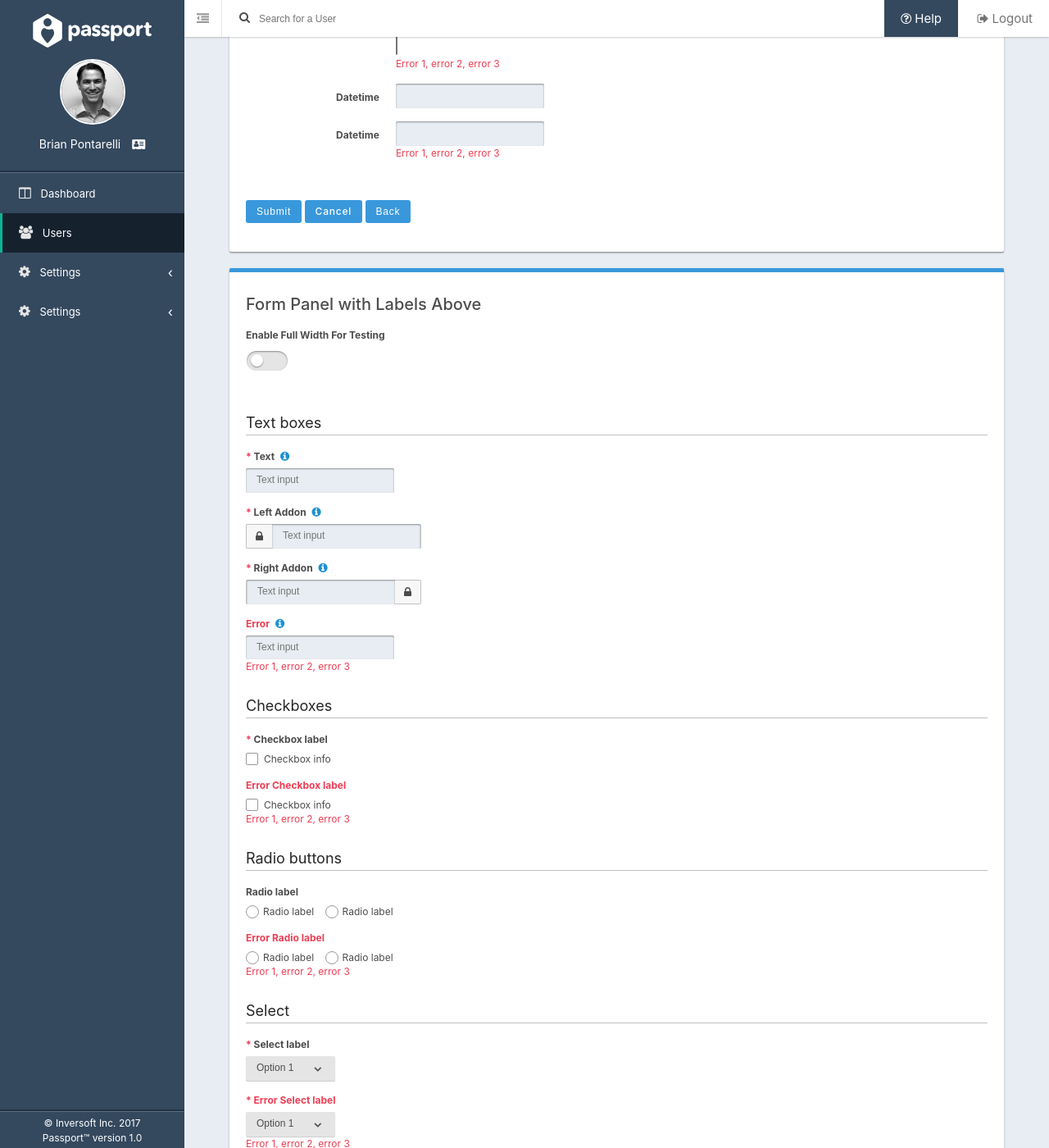
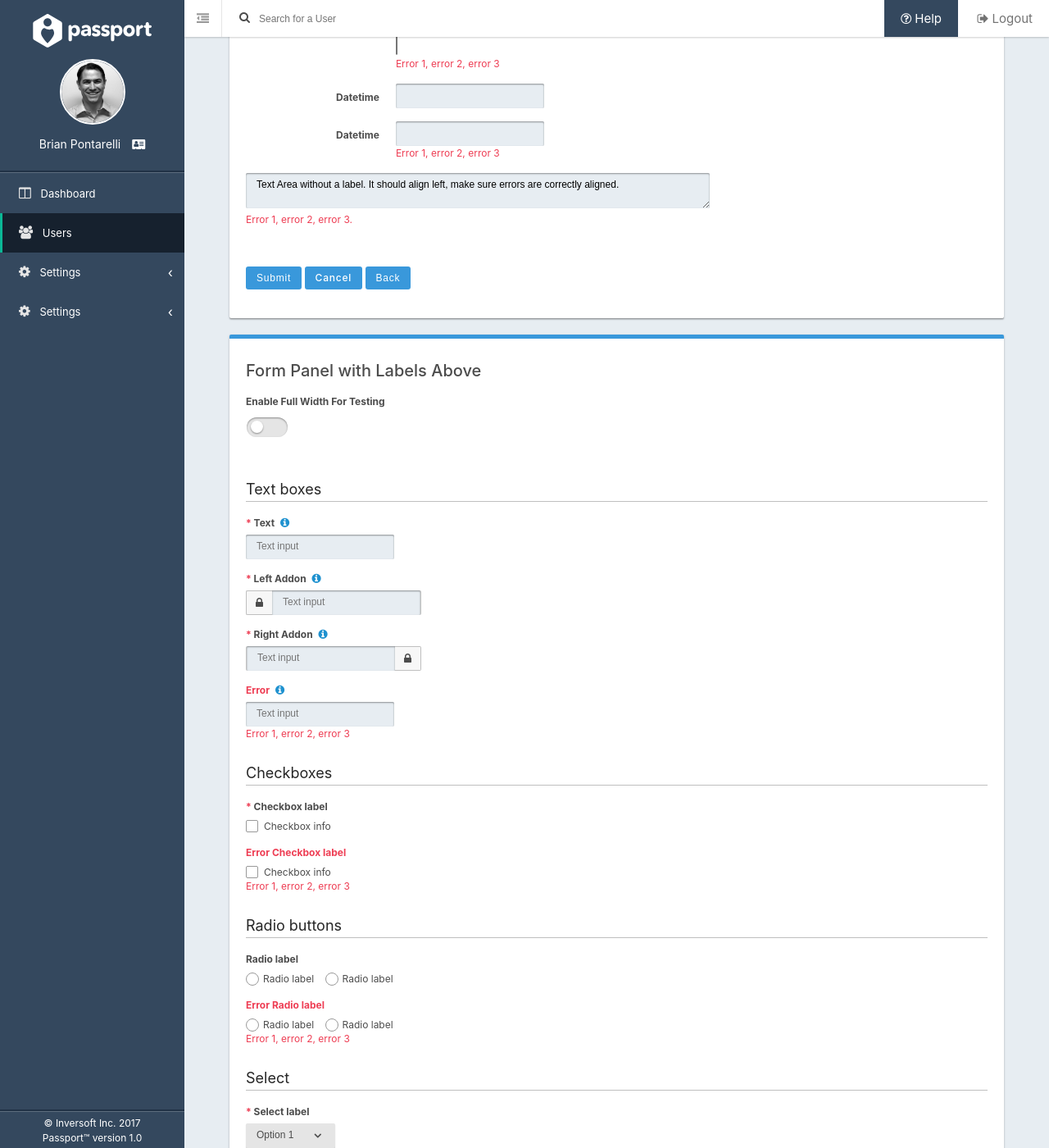
Before and after one commit to FusionAuth/fusionauth-style, a Jekyll site: the page built from index.md, in a window 1280 px wide and 1400 px high, scrolled down 4688 px. Shown: the whole window at 82% size. Built offline with Jekyll 4.4.1, drawn with Linux system fonts in a browser that asks for light colours.

Commit message:
Fix error labels when no labels.

```diff
--- a/_layouts/default.html
+++ b/_layouts/default.html
@@ -926,6 +926,11 @@
                     <input type="text" id="error-datetime" class="error datetime-picker"/>
                     <span class="error">Error 1, error 2, error 3</span>
                   </div>
+                  <div class="form-row">
+                    <!-- No Label -->
+                    <textarea cols="75" class="error textarea">Text Area without a label. It should align left, make sure errors are correctly aligned.</textarea>
+                    <span class="error">Error 1, error 2, error 3.</span>
+                  </div>
                 </fieldset>
 
                 <br class="clear"/>
--- a/_sass/forms.scss
+++ b/_sass/forms.scss
@@ -93,10 +93,13 @@ form.labels-left {
         width: 18%;
       }
 
+      > label ~ span.error {
+        margin-left: calc(18% + 20px);
+      }
+
       > span.error {
         color: $error-color;
         display: block;
-        margin-left: calc(18% + 20px);
       }
 
       &:after {
```
Also changed, not shown: 1 other file.
